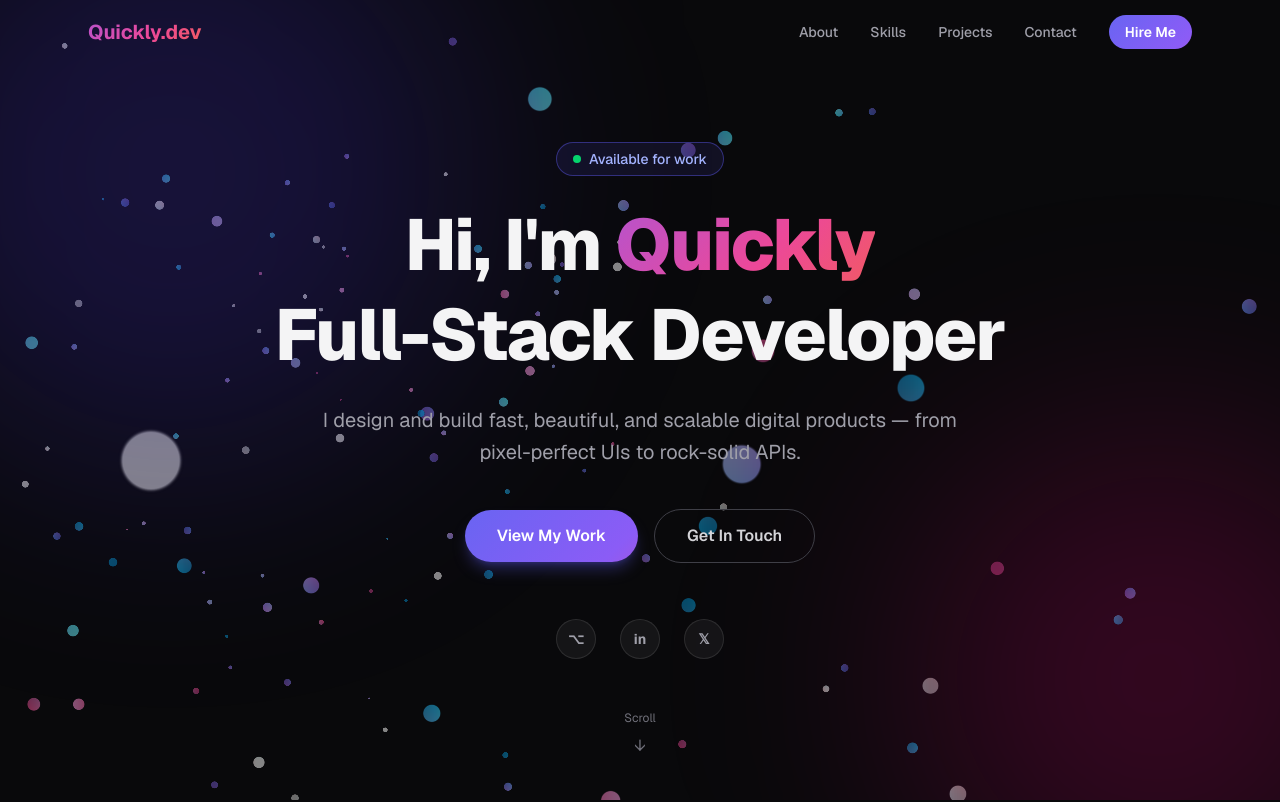
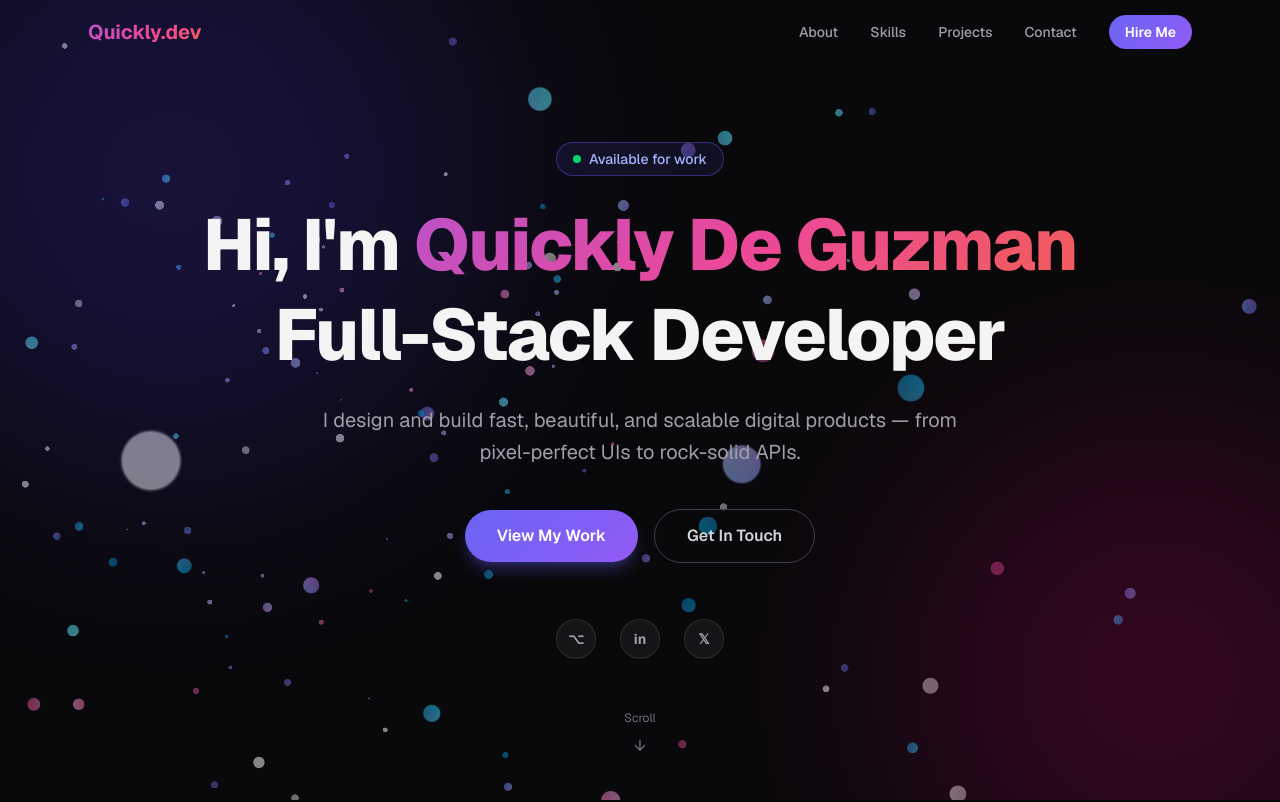
Before and after one commit to QuicklyDG/Quickly-Profile, a Next.js app: page / in a window 1280 px wide. Shown: the top 802 px of the page. Built offline with nearby package versions, Linux system fonts and the light colour scheme.

Commit message:
adjust design

```diff
--- a/app/page.tsx
+++ b/app/page.tsx
@@ -214,7 +214,7 @@
 
           <h1 className="animate-fade-in-up delay-200 opacity-0-init text-5xl sm:text-7xl font-extrabold tracking-tight leading-tight mb-6">
             Hi, I&apos;m{" "}
-            <span className="gradient-text">Quickly</span>
+            <span className="gradient-text">Quickly De Guzman</span>
             <br />
             Full-Stack Developer
           </h1>
```
